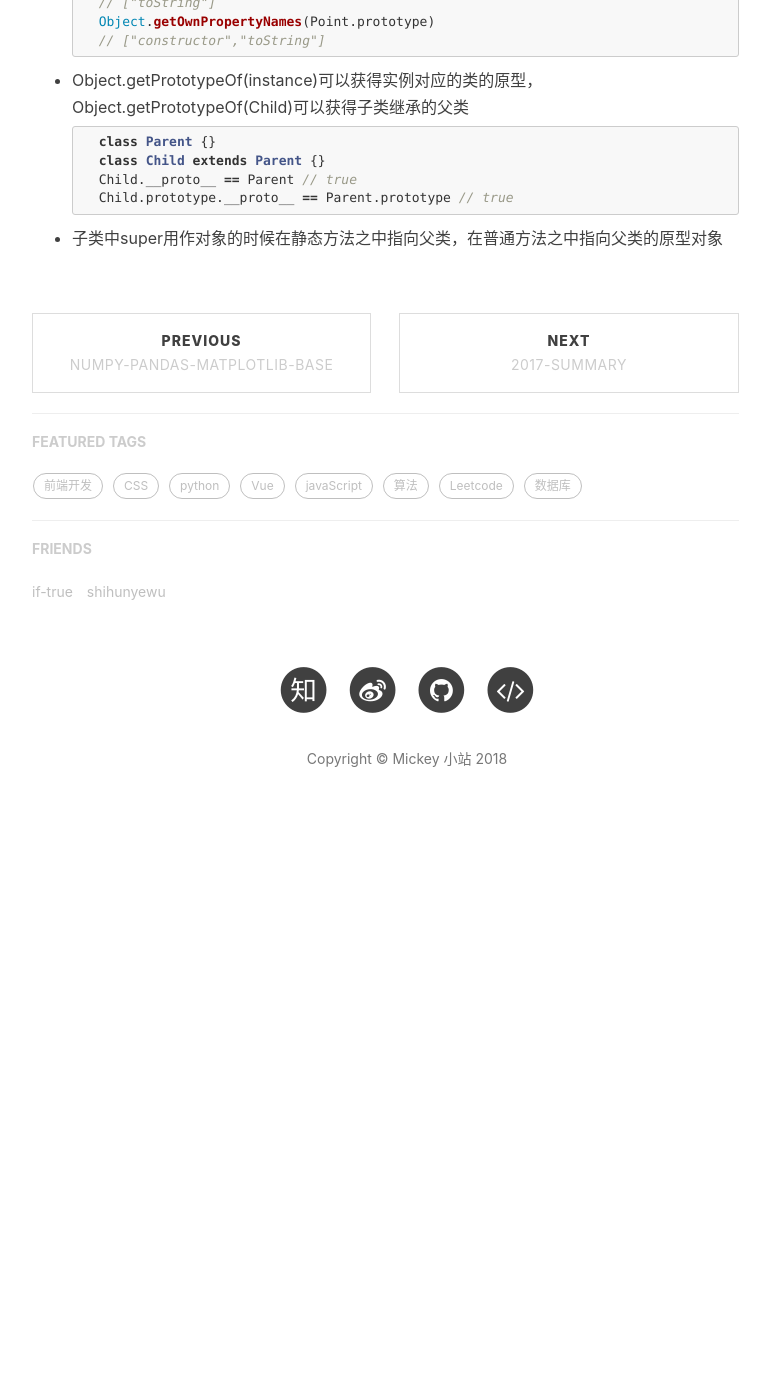
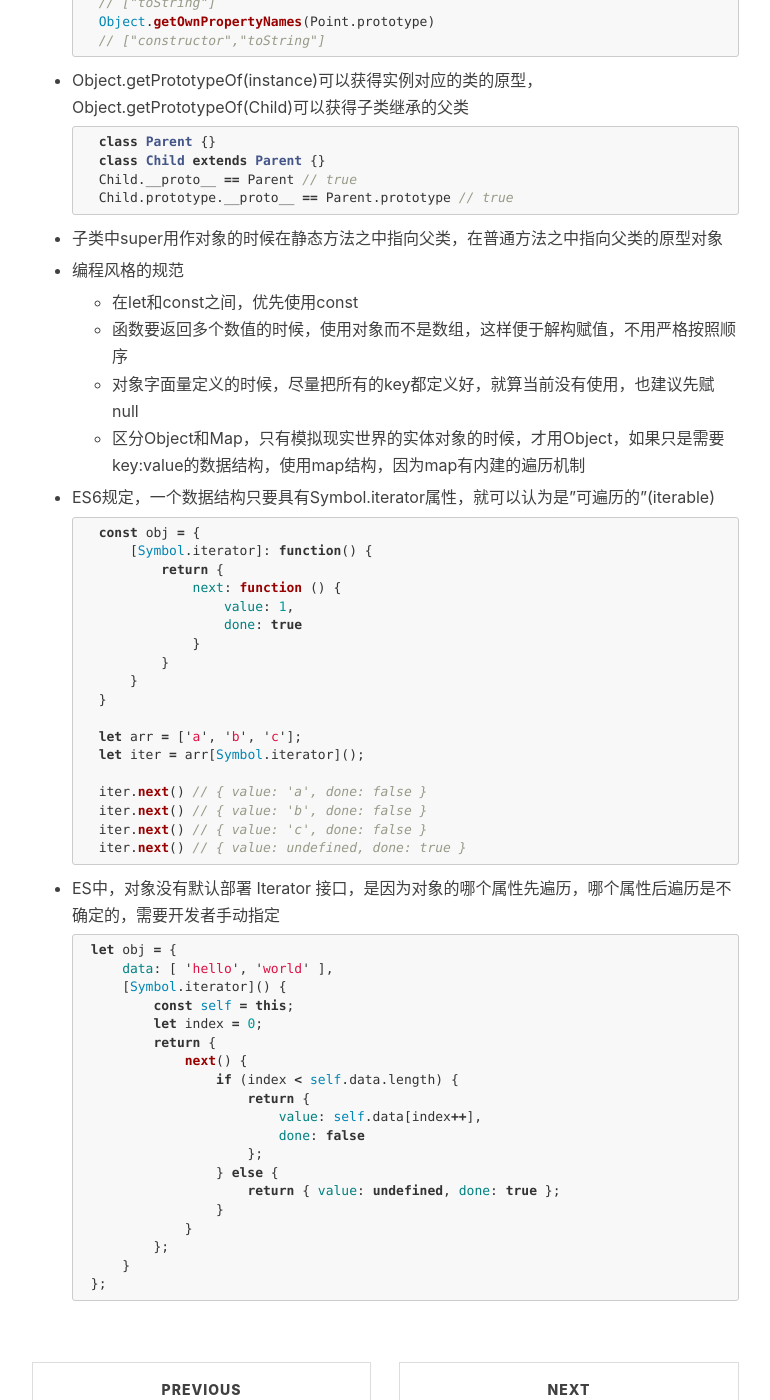
Before and after one commit to mickey0524/mickey0524.github.io, a Jekyll site: the page built from _posts/2018-02-05-ES6-review.md, in a window 1280 px wide and 1400 px high, scrolled down 12183 px. Shown: the whole window, without its empty margins (233-1003 px from the left). Built offline with Jekyll 4.4.1, drawn with Linux system fonts in a browser that asks for light colours; nearby versions of some CDN libraries; comment, search, counter and statistics services are not loaded; before the commit the page ends 13019 px from its top, so only the background shows below that.

Commit message:
feat(js): 增加es6

````diff
--- a/_posts/2018-02-05-ES6-review.md
+++ b/_posts/2018-02-05-ES6-review.md
@@ -609,3 +609,57 @@ y修饰符的作用与g修饰符类似，也是全局匹配，后一次匹配都
     Child.prototype.__proto__ == Parent.prototype // true
     ```
 * 子类中super用作对象的时候在静态方法之中指向父类，在普通方法之中指向父类的原型对象
+
+* 编程风格的规范
+
+    * 在let和const之间，优先使用const
+    * 函数要返回多个数值的时候，使用对象而不是数组，这样便于解构赋值，不用严格按照顺序
+    * 对象字面量定义的时候，尽量把所有的key都定义好，就算当前没有使用，也建议先赋null
+    * 区分Object和Map，只有模拟现实世界的实体对象的时候，才用Object，如果只是需要key:value的数据结构，使用map结构，因为map有内建的遍历机制
+
+* ES6规定，一个数据结构只要具有Symbol.iterator属性，就可以认为是"可遍历的"(iterable)
+
+    ```js
+    const obj = {
+        [Symbol.iterator]: function() {
+            return {
+                next: function () {
+                    value: 1,
+                    done: true
+                }
+            }
+        }
+    }
+
+    let arr = ['a', 'b', 'c'];
+    let iter = arr[Symbol.iterator]();
+
+    iter.next() // { value: 'a', done: false }
+    iter.next() // { value: 'b', done: false }
+    iter.next() // { value: 'c', done: false }
+    iter.next() // { value: undefined, done: true }
+    ```
+
+ * ES中，对象没有默认部署 Iterator 接口，是因为对象的哪个属性先遍历，哪个属性后遍历是不确定的，需要开发者手动指定
+
+    ```js
+    let obj = {
+        data: [ 'hello', 'world' ],
+        [Symbol.iterator]() {
+            const self = this;
+            let index = 0;
+            return {
+                next() {
+                    if (index < self.data.length) {
+                        return {
+                            value: self.data[index++],
+                            done: false
+                        };
+                    } else {
+                        return { value: undefined, done: true };
+                    }
+                }
+            };
+        }
+    };
+    ```
````
